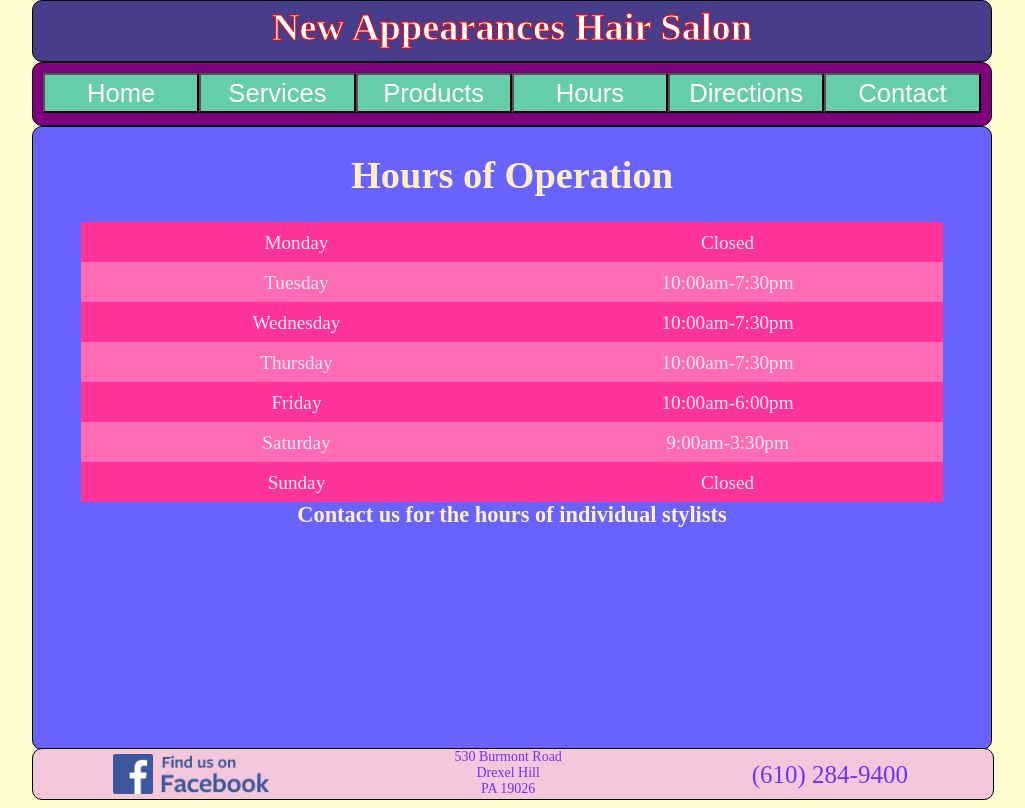
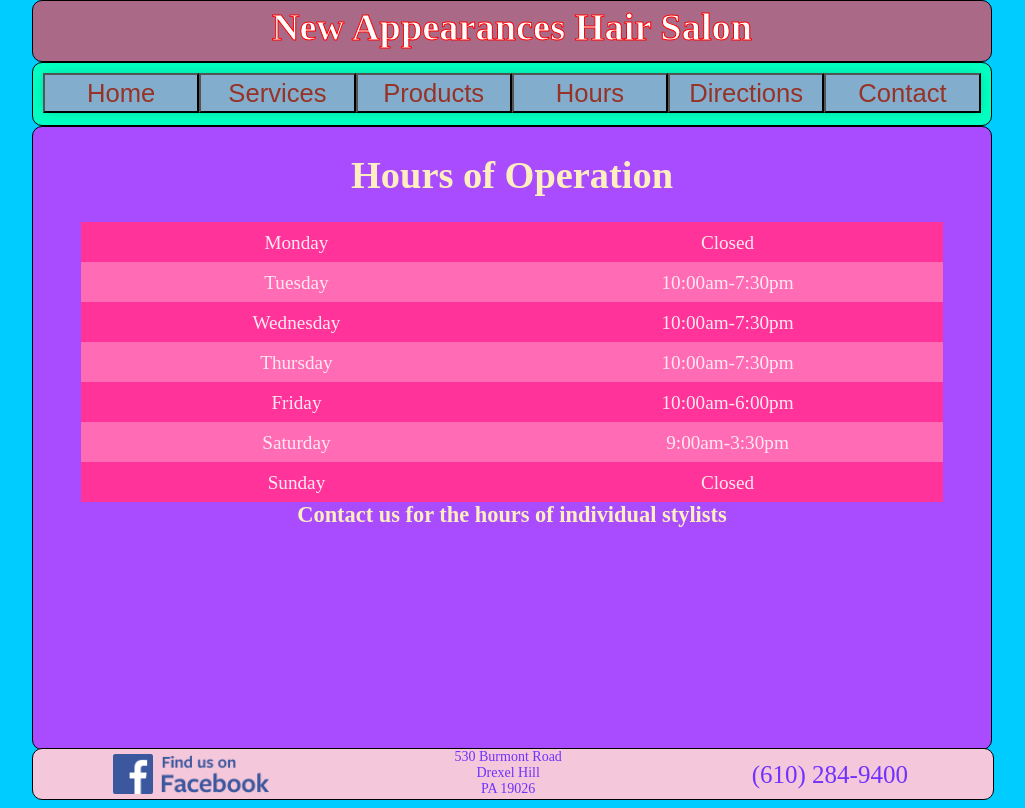
Before and after one commit to lobobabysaurus/NewAppearances, a Django app: page /hours/ in a window 1280 px wide. Shown: the whole page, without its empty margins (128-1153 px from the left). Run offline with Django 3.2, Linux system fonts and the light colour scheme; data comes from the database, SQL or seed files in the repository; some libraries are stand-ins or nearby versions.

Commit message:
Played around with colors and consolidated some base CSS.  Removed button sizing piece of base JS

```diff
--- a/base/static/base/css/base.css
+++ b/base/static/base/css/base.css
@@ -4,7 +4,7 @@
 
 body {
     width: 75%;
-    background-color: #FFFDD0;
+    background-color: #00ccff;
     margin-left: auto;
     margin-right: auto;
     margin-top: 0;
@@ -52,11 +52,8 @@ ul, li {
 
 .navBar {
     margin: auto auto;
-    background-color: purple;
-    padding-top: 10px;
-    padding-bottom: 8px;
-    padding-left:10px;
-    padding-right:10px;
+    background-color: #00ffc0;
+    padding: 10px 10px 8px 10px;
     text-align:center;
 }
 
@@ -80,13 +77,12 @@ ul, li {
 
 .navBar ul li button {
     display: block;
-    background-color: mediumaquamarine;
-    color: white;
-    width: 100%;
+    background-color: #83adcd;
+    color: #963226;
 }
 
 .navBar ul li:hover button {
-    color: black;
+    color: #7fd951;
 }
 
 .navBar ul li:hover > ul {
@@ -95,8 +91,6 @@ ul, li {
 }
 
 .navBar ul ul {
-    background-color: purple;
-    border-radius: 0px;
     padding: 0;
     position: absolute;
     top: 100%;
@@ -116,7 +110,7 @@ ul, li {
 
 .navBar ul ul li button:hover {
     display: block;
-    background-color: orange;
+    background-color: #ff4600;
     color:white;
 }
 
@@ -126,12 +120,12 @@ ul, li {
 }
 
 .content {
-    background-color: rgb(104, 99, 255);
+    background-color: rgb(169, 76, 255);
     overflow: auto;
 }
 
 .header {
-    background-color: darkslateblue;
+    background-color: #aa6a87;
 }
 
 .header > h1 {
--- a/base/static/base/js/base.js
+++ b/base/static/base/js/base.js
@@ -15,8 +15,6 @@ $(document).ready( function () {
     BaseObj.base = new Base();
     //Associate Nav bar click reactions
     BaseObj.base.setButtonLinks();
-    //Set the width of the nav buttons
-    BaseObj.base.setButtonWidth();
     //Set content section height
     BaseObj.base.setContentHeight();
 });
@@ -25,7 +23,6 @@ $(document).ready( function () {
  * Reset the size of the content section, nav buttons, and text if the window is resized
  */
 $(window).resize( function () {
-    BaseObj.base.setButtonWidth();
     BaseObj.base.setContentHeight();
 });
 
@@ -35,22 +32,6 @@ $(window).resize( function () {
  * @constructor Initializes the original text size
  */
 function Base() {
-    /**
-     * Set the width for the navbar
-     * @method setButtonWidth
-     */
-    this.setButtonWidth = function() {
-        //get the nav bar div
-        var navBar = $("div.navBar");
-        //Find number of buttons to display
-        var numButtons = navBar.find("button").length;
-        //set the width each button to be the size of the container divided by the number of images
-        var size = navBar.innerWidth()/numButtons;
-        navBar.find("button").outerWidth(size);
-        //Bullshit fix to a weird rollover issue
-        navBar.find("button").last().outerWidth(size-1);
-    };
-
     /**
      * Set button click functionality
      * @method setButtonLinks
@@ -62,7 +43,6 @@ function Base() {
             })
         });
     };
-
 
     /**
      * Get the height of all relatively constant size divs that are top level to the body.  Find the difference of the
```
